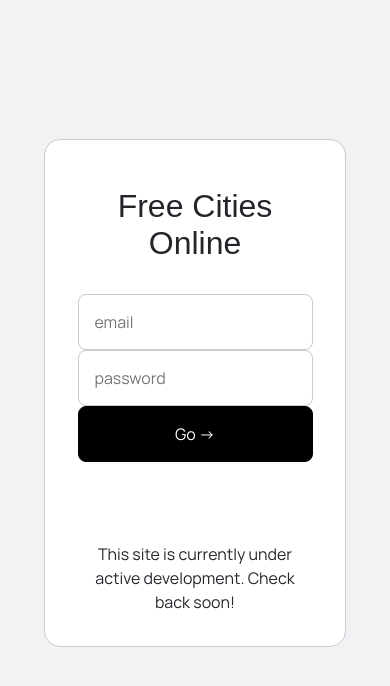
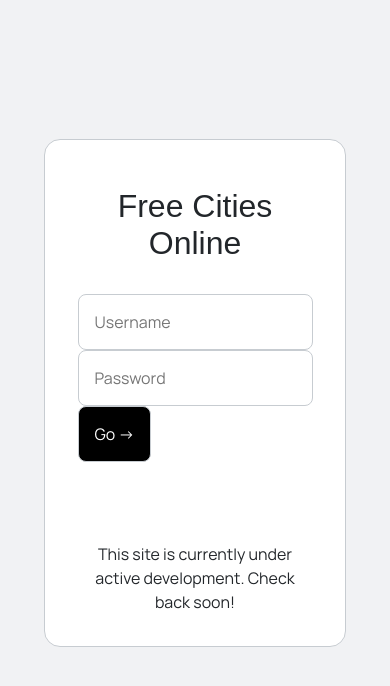
Before and after one commit to dsoloha/free-cities-online, a SvelteKit app: page / in a window 390 px wide. Shown: the top 686 px of the page. Built offline with nearby package versions, Linux system fonts and the light colour scheme; a web font is replaced by a local one.

Commit message:
Minor styling tweaks

```diff
--- a/src/components/Button.svelte
+++ b/src/components/Button.svelte
@@ -27,7 +27,6 @@
 
 	button.focus {
 		background-color: black;
-		border-color: black;
 		color: white;
 	}
 
@@ -61,10 +60,4 @@
 			color: white;
 		}
 	}
-
-	@media (max-width: 600px) {
-		button {
-			width: 100%;
-		}
-	}
 </style>
--- a/src/routes/(intro)/SignupForm.svelte
+++ b/src/routes/(intro)/SignupForm.svelte
@@ -15,8 +15,8 @@
 
 <form>
 	<div class="center">
-		<Input name="email" placeholder="email" type="email" />
-		<Input name="password" placeholder="password" type="password" />
+		<Input name="username" placeholder="Username" />
+		<Input name="password" placeholder="Password" type="password" />
 		<Button focus={true}>Go -></Button>
 	</div>
 </form>
```
